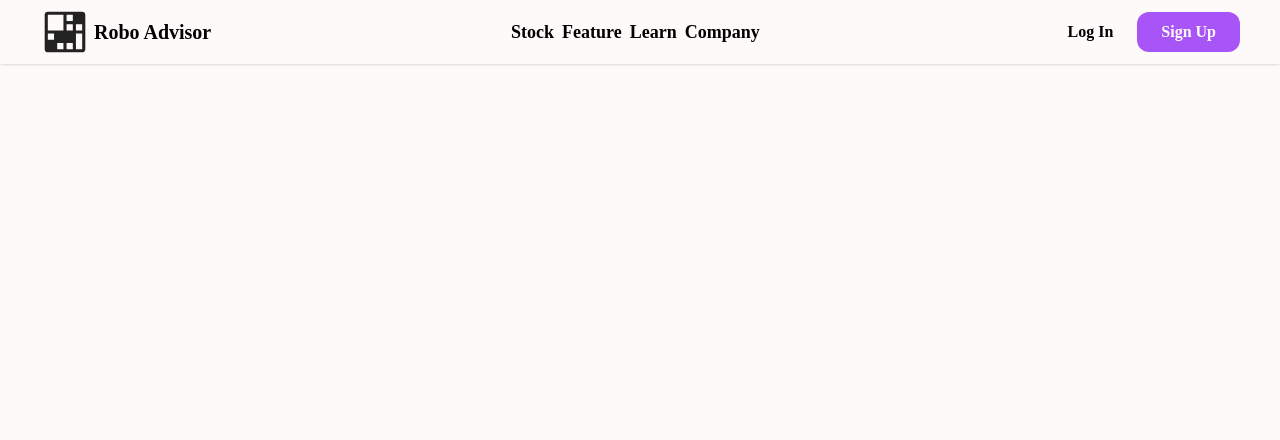
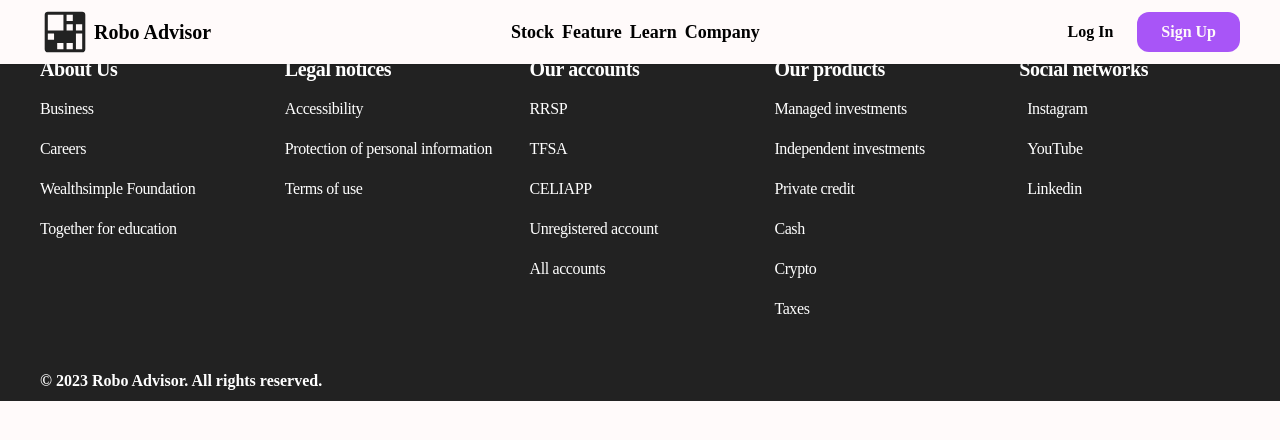
Before and after one commit to Mikun07/nigerian-robo-advisor, a React (Vite) app: page / in a window 1280 px wide. Shown: the top 440 px of the page. Built offline with nearby package versions, Linux system fonts and the light colour scheme; a web font is replaced by a local one.

Commit message:
Second Commit

```diff
--- a/src/App.jsx
+++ b/src/App.jsx
@@ -1,11 +1,13 @@
 import { useState } from 'react'
 import Navbar from './components/navbar/navbar'
+import Footer from './components/Footer/Footer'
 
 function App() {
 
   return (
     <>
       <Navbar />
+      <Footer />
     </>
   )
 }
--- /dev/null
+++ b/src/components/Footer/Footer.jsx
@@ -0,0 +1,89 @@
+import React, { useEffect, useState } from "react";
+
+function Footer() {
+  const [thisYear, setThisYear] = useState("");
+
+  useEffect(() => {
+    const date = new Date();
+    setThisYear(date.getFullYear());
+  }, []);
+  return (
+    <>
+      <div className="bg-[#222222] h-full text-white w-full lg:px-10 px-6 py-2">
+
+        <hr className="py-4 mt-4" />
+
+        <div className="grid lg:grid-cols-5 grid-cols-2 gap-x-6 gap-y-8 text-base tracking-tight leading-6">
+          <div>
+            <ul className="flex flex-col gap-4">
+              <h2 className="font-bold">About Us</h2>
+              <li>Business</li>
+              <li>Careers</li>
+              <li>Wealthsimple Foundation</li>
+              <li>Together for education</li>
+            </ul>
+          </div>
+
+          <div>
+            <ul className="flex flex-col gap-4">
+              <h2 className="font-bold">Legal notices</h2>
+              <li>Accessibility</li>
+              <li>Protection of personal information</li>
+              <li>Terms of use</li>
+            </ul>
+          </div>
+
+          <div>
+            <ul className="flex flex-col gap-4">
+              <h2 className="font-bold">Our accounts</h2>
+              <li>RRSP</li>
+              <li>TFSA</li>
+              <li>CELIAPP</li>
+              <li>Unregistered account</li>
+              <li>All accounts</li>
+            </ul>
+          </div>
+
+          <div>
+            <ul className="flex flex-col gap-4">
+              <h2 className="font-bold">Our products</h2>
+              <li>Managed investments</li>
+              <li>Independent investments</li>
+              <li>Private credit</li>
+              <li>Cash</li>
+              <li>Crypto</li>
+              <li>Taxes</li>
+            </ul>
+          </div>
+
+          <div>
+            <ul className="flex flex-col gap-4">
+              <h2 className="font-bold">Social networks</h2>
+
+              <div className="flex gap-2 items-center">
+                <ion-icon name="logo-instagram"></ion-icon>
+                <span>Instagram</span>
+              </div>
+
+              <div className="flex gap-2 items-center">
+                <ion-icon name="logo-youtube"></ion-icon>
+                <span>YouTube</span>
+              </div>
+
+              <div className="flex gap-2 items-center">
+                <ion-icon name="logo-Linkedin"></ion-icon>
+                <span>Linkedin</span>
+              </div>
+            </ul>
+          </div>
+        </div>
+
+        <div className="mt-12 font-semibold">
+          <p>© {thisYear} Robo Advisor. All rights reserved.</p>
+        </div>
+      </div>
+    </>
+  );
+}
+
+export default Footer;
--- a/src/components/Navbar/Navbar.jsx
+++ b/src/components/Navbar/Navbar.jsx
@@ -13,7 +13,7 @@ function Navbar() {
 
   return (
     <>
-      <div className=" bg-[#FFFAFA] flex h-16 shadow w-full fixed items-center lg:px-10 px-6 py-2 justify-between">
+      <div className="bg-[#FFFAFA] flex h-16 shadow w-full fixed items-center lg:px-10 px-6 py-2 justify-between">
         <div>
           <a href="" className="flex items-center gap-1 cursor-pointer">
             <LogoSvg />
@@ -57,7 +57,7 @@ function Navbar() {
             >
               <ion-icon name="close" size="large"></ion-icon>
             </button>
-            {links.map(({ id, link, icon }) => (
+            {links.map(({ id, link}) => (
               <li
                 key={id}
                 className="flex px-8 my-6 justify-center hover:bg-black w-full hover:text-white hover:border-l-purple-500 hover:border-l-4"
@@ -75,6 +75,7 @@ function Navbar() {
             ))}
           </ul>
         )}
+
       </div>
     </>
   );
```
